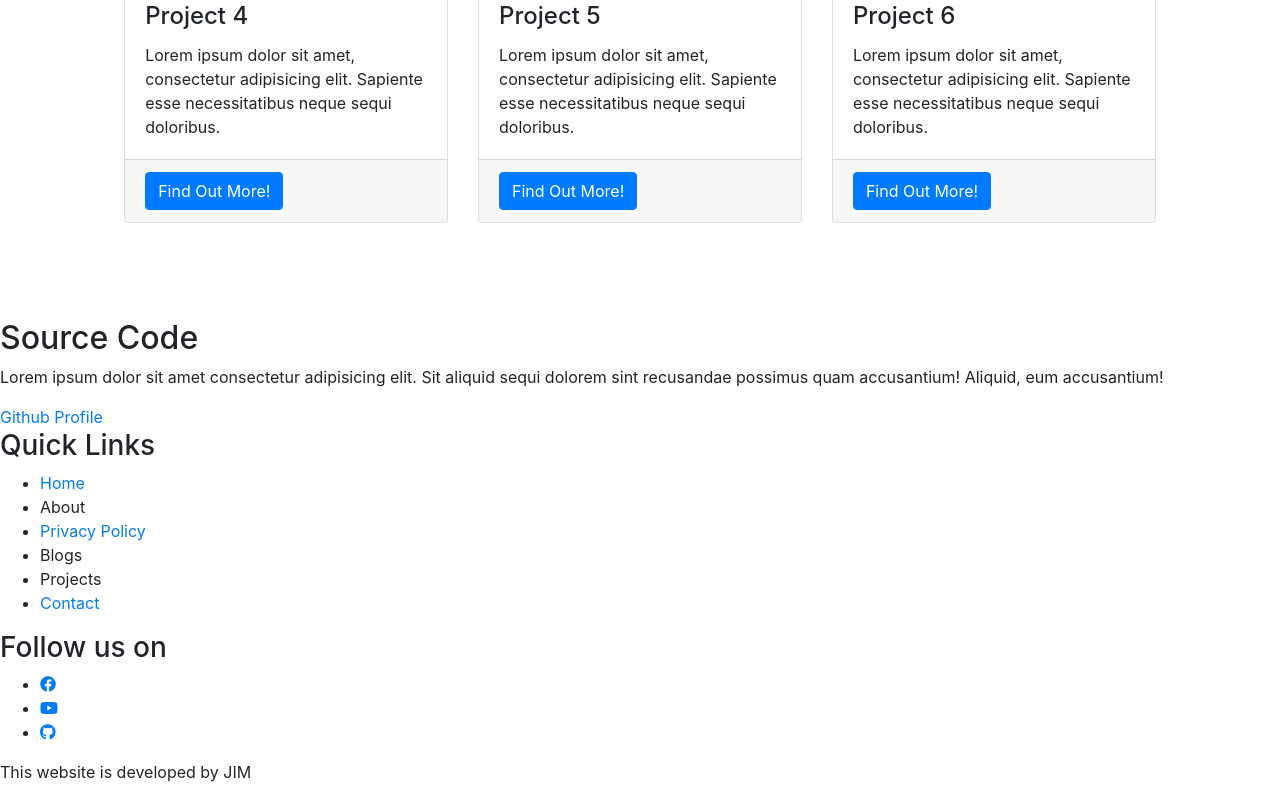
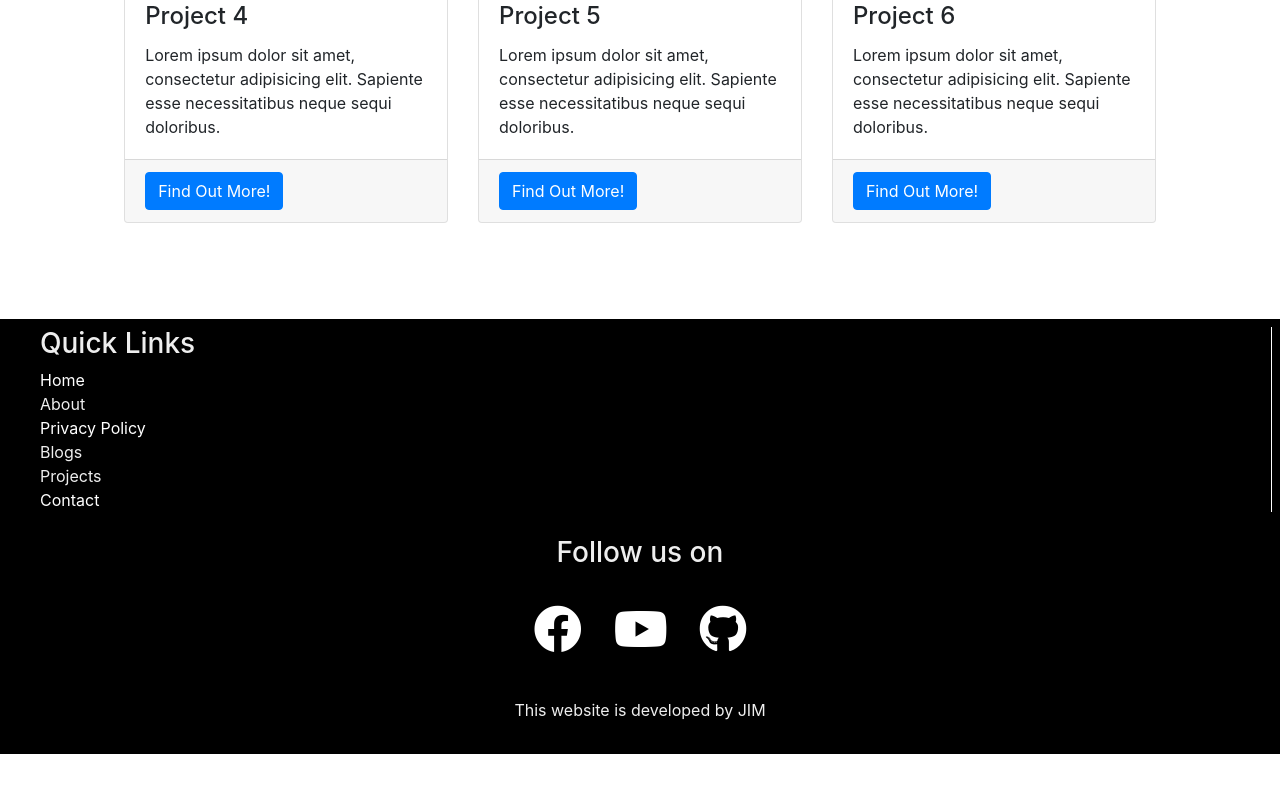
Before and after one commit to javieraizq88/My-portfolio, a React (Create React App) app in the folder my-portfolio/: page / in a window 1280 px wide. Shown: the part 1924-2724 px from the top of the page. After the commit the page ends 2678 px from the top, so only its background shows below. Built offline with nearby package versions, Linux system fonts and the light colour scheme; no server answers.

Commit message:
delete source guide section

```diff
--- a/my-portfolio/src/index.css
+++ b/my-portfolio/src/index.css
@@ -62,3 +62,67 @@ background: rgb(47, 141, 24);
 #p-Home{
   font-size: 20px;
 }
+
+
+/* Footer */
+
+footer{
+  background: black;
+  padding: 8px;
+  color: #eee;
+  display: flex;
+}
+
+footer a{
+  color: white;
+}
+
+footer #left-footer{
+  flex: 1;
+  border-right: 1px solid white;
+  padding-left: 32px;
+}
+
+footer #left-footer ul{
+  padding: 0;
+  list-style: none;
+  line-height: 1.5;
+}
+
+footer #right-footer{
+  flex: 2;
+  padding: 8px;
+  text-align: center;
+}
+
+footer #social-media-footer a .fa-facebook,
+footer #social-media-footer a .fa-youtube,
+footer #social-media-footer a .fa-github {
+  color: white;
+  transition: 0.4s;
+}
+
+footer #social-media-footer ul{
+  display: flex;
+  list-style: none;
+  justify-content: center;
+  padding: 0;
+}
+
+footer #social-media-footer ul li{
+  font-size: 48px;
+  padding: 16px;
+  transition: 0.4s;
+}
+
+footer #social-media-footer ul li:hover a .fa-facebook{
+color: #3b5998;
+}
+
+footer #social-media-footer ul li:hover a .fa-youtube{
+color: red;
+}
+
+footer #social-media-footer ul li:hover a .fa-github{
+color: #bbb;
+}
--- a/my-portfolio/src/views/home.js
+++ b/my-portfolio/src/views/home.js
@@ -128,15 +128,7 @@ const Home = props => {
 
 
 
-                <h2 className="section-heading">Source Code</h2>
 
-                <section id="section-source">
-                    <p>
-                        Lorem ipsum dolor sit amet consectetur adipisicing elit. Sit aliquid sequi dolorem sint recusandae
-                        possimus quam accusantium! Aliquid, eum accusantium!
-            </p>
-                    <a href="#">Github Profile</a>
-                </section>
 
                 <footer>
                     <div id="left-footer">
```
